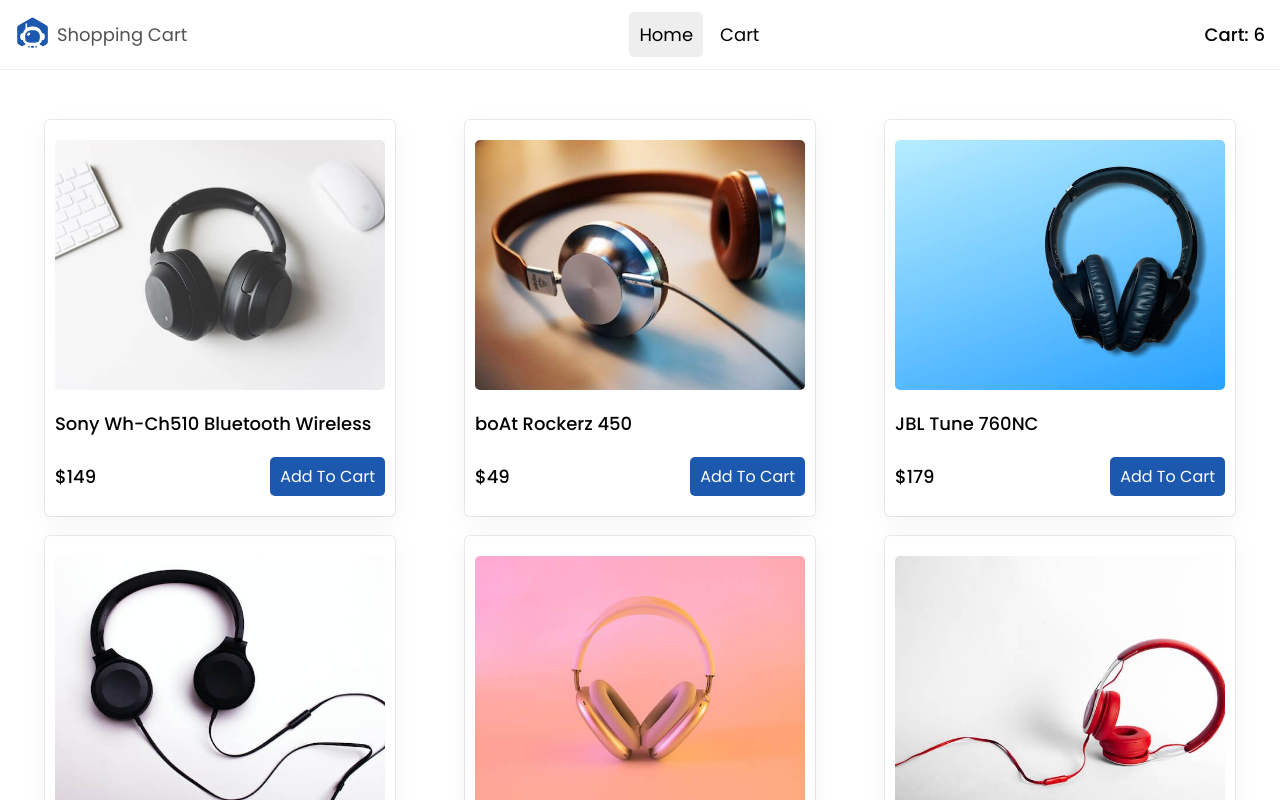
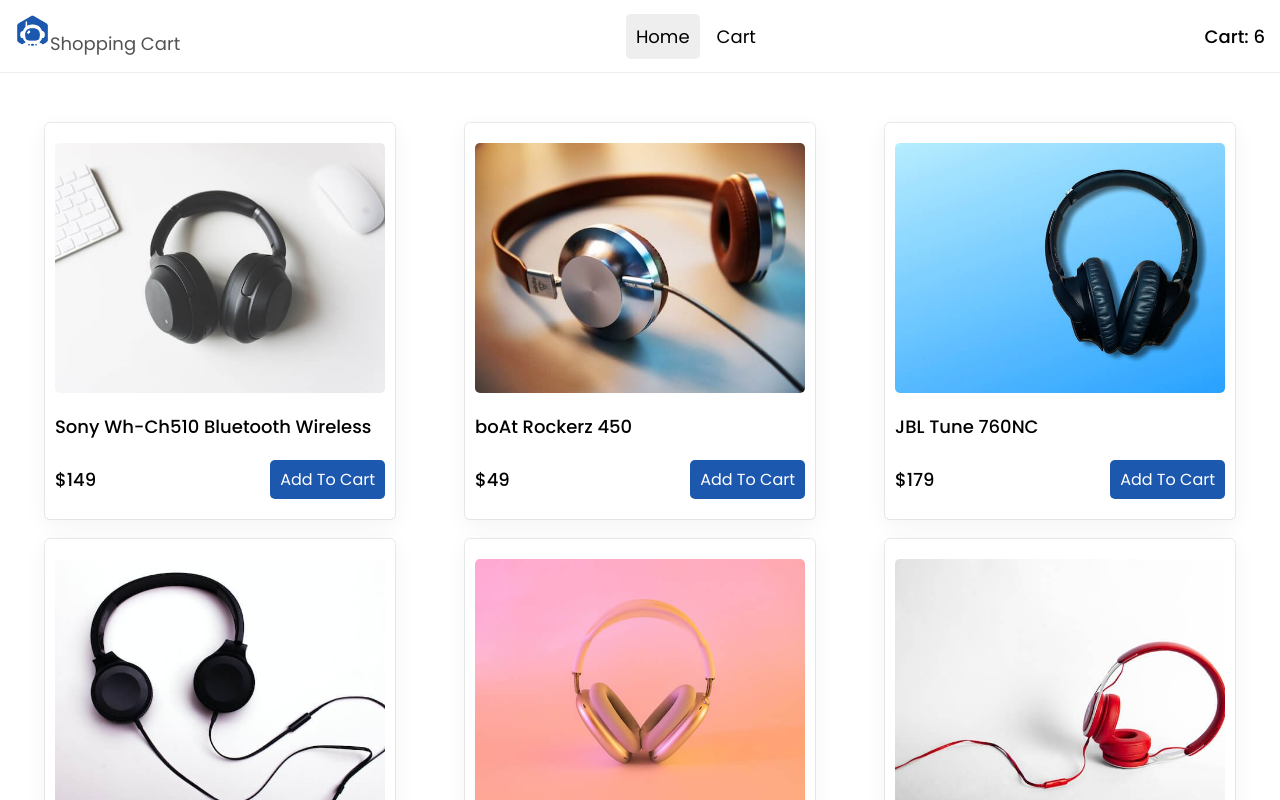
Before and after one commit to BrandonDoesEmails/shoppingcartbc, a React (Vite) app: page / in a window 1280 px wide. Shown: the top 800 px of the page. Built offline with nearby package versions, Linux system fonts and the light colour scheme.

Commit message:
fixed logo link

```diff
--- a/src/components/Header.jsx
+++ b/src/components/Header.jsx
@@ -1,12 +1,14 @@
-import { NavLink } from 'react-router-dom';
+import { NavLink, Link } from 'react-router-dom';
 import logo from '../assets/logo.png';
 
 const Header = () => {
   return (
     <header>
         <div className='logo'>
+          <Link to='/'>
             <img src={logo} alt="Shopping Logo" />
             <span>Shopping Cart</span>
+          </Link>
         </div>
         <nav className='navigation'>
             <NavLink className='link' to='/' end>Home</NavLink>
```
